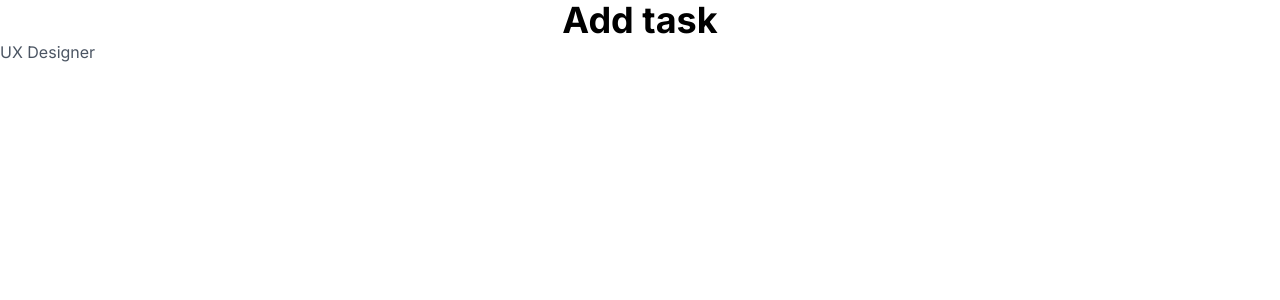
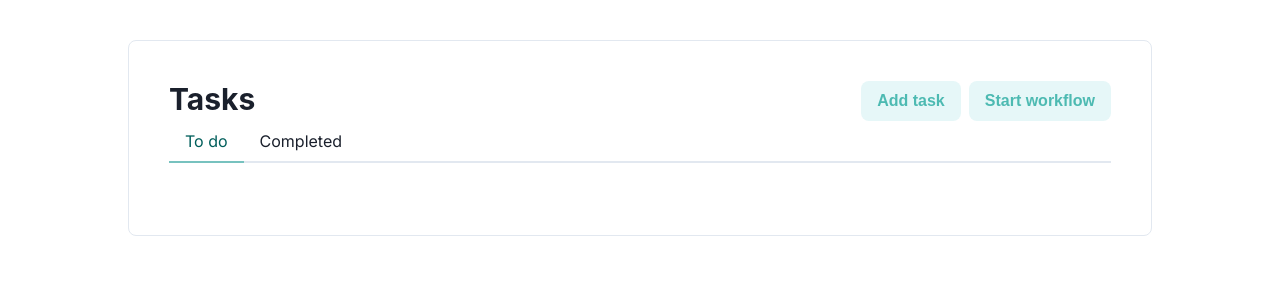
Before and after one commit to Butcanudothis/todo-app, a Next.js app: page / in a window 1280 px wide. Shown: the top 300 px of the page. Built offline with nearby package versions, Linux system fonts and the light colour scheme.

Commit message:
feat (frontend): task tabs, header ui added

```diff
--- a/package.json
+++ b/package.json
@@ -10,9 +10,14 @@
     "postinstall": "prisma generate"
   },
   "dependencies": {
+    "@chakra-ui/next-js": "^2.2.0",
+    "@chakra-ui/react": "^2.8.2",
+    "@emotion/react": "^11.11.3",
+    "@emotion/styled": "^11.11.0",
     "@next/font": "^14.1.0",
     "@prisma/client": "^5.9.1",
     "eslint-plugin-tailwindcss": "^3.14.2",
+    "framer-motion": "^11.0.3",
     "next": "14.1.0",
     "react": "^18",
     "react-dom": "^18"
--- a/src/app/layout.tsx
+++ b/src/app/layout.tsx
@@ -1,7 +1,7 @@
 import type { Metadata } from "next";
 import { Inter } from "next/font/google";
 import "./globals.css";
-
+import { Providers } from './providers'
 const inter = Inter({ subsets: ["latin"] });
 
 export const metadata: Metadata = {
@@ -16,7 +16,7 @@ export default function RootLayout({
 }>) {
   return (
     <html lang="en">
-      <body className={inter.className}>{children}</body>
+      <body className={inter.className}><Providers>{children}</Providers></body>
     </html>
   );
 }
--- a/src/app/page.tsx
+++ b/src/app/page.tsx
@@ -1,10 +1,23 @@
-import Image from "next/image";
+// app/page.tsx
+"use client";
+import TaskList from "@/components/TaskList";
+import TaskHeader from "@/components/TaskHeader";
+import { Container, Heading } from "@chakra-ui/react";
+import StatusTabs from "@/components/StatusTabs";
 
-export default function Home() {
+export default function Page() {
   return (
-    <main>
-      <h1 className="text-4xl font-bold text-center text-black">Add task</h1>
-      <p className="font-body text-gray-600">UX Designer</p>
-    </main>
+    <Container
+      border="1px"
+      borderColor={"gray.200"}
+      my={10}
+      p={10}
+      maxW="container.lg"
+      borderRadius={8}
+    >
+      <TaskHeader />
+      <StatusTabs />
+      <TaskList />
+    </Container>
   );
 }
--- /dev/null
+++ b/src/app/providers.tsx
@@ -0,0 +1,81 @@
+// app/providers.tsx
+"use client";
+
+import { ChakraProvider } from "@chakra-ui/react";
+import { extendTheme } from "@chakra-ui/react";
+import { defineStyle, defineStyleConfig } from "@chakra-ui/react";
+const customVariant = defineStyle((props) => {
+  const { colorScheme: c } = props;
+  return {
+    fontFamily: "sans-serif",
+    bg: `${c}.300`,
+    fontWeight: "semibold",
+    color: "mainAction.600",
+    borderRadius: "lg",
+    transition: "transform 0.15s ease-out, background 0.15s ease-out",
+    _dark: {
+      bg: `${c}.300`,
+      color: "mainAction.600",
+    },
+
+    _hover: {
+      transform: "scale(1.01, 1.01)",
+      bg: `${c}.400`,
+      color: "mainAction.300",
+
+      _dark: {
+        bg: `${c}.300`,
+      },
+    },
+
+    _active: {
+      bg: `${c}.700`,
+      transform: "scale(1, 1)",
+
+      _dark: {
+        bg: `${c}.400`,
+      },
+    },
+  };
+});
+
+export const buttonTheme = defineStyleConfig({
+  variants: { customVariant },
+  defaultProps: { colorScheme: "mainAction" },
+});
+
+const theme = extendTheme({
+  colors: {
+    mainAction: {
+      50: "#f2f9f9",
+      100: "#e6f3f2",
+      200: "#cce6e5",
+      300: "#e6f7f8",
+      400: "#b3e7e5",
+      500: "#77c2bf",
+      600: "#4dbab2",
+      700: "#3d8e8b",
+      800: "#005e5b",
+      900: "#004e4c",
+    },
+    priorityHigh: {
+      500: "#ca8680",
+      300: "#f8e6e5",
+    },
+    priorityMedium: {
+      500: "#d49f58",
+      300: "#faf3ea",
+    },
+    priorityLow: {
+      500: "#a2ce97",
+      300: "#f3f9f2",
+    },
+  },
+  components: {
+    Button: buttonTheme,
+  },
+});
+
+export function Providers({ children }: { children: React.ReactNode }) {
+  return <ChakraProvider theme={theme}>{children}</ChakraProvider>;
+}
--- /dev/null
+++ b/src/components/StatusTabs.tsx
@@ -0,0 +1,37 @@
+import { Tabs, TabList, Tab, TabPanels, TabPanel } from "@chakra-ui/react";
+import TaskList from "./TaskList";
+
+const StatusTabs = () => {
+  return (
+    <Tabs colorScheme="mainAction">
+      <TabList>
+        <Tab
+          _selected={{
+            color: "mainAction.800",
+            borderBottomColor: "mainAction.500",
+          }}
+        >
+          To do
+        </Tab>
+        <Tab
+          _selected={{
+            color: "mainAction.800",
+            borderBottomColor: "mainAction.500",
+          }}
+        >
+          Completed
+        </Tab>
+      </TabList>
+
+      <TabPanels>
+        <TabPanel>
+          <TaskList />
+        </TabPanel>
+        <TabPanel>
+          <p>Completed tasks</p>
+        </TabPanel>
+      </TabPanels>
+    </Tabs>
+  );
+};
+export default StatusTabs;
--- /dev/null
+++ b/src/components/Task.tsx
@@ -0,0 +1,4 @@
+const Task = () => {
+  return <div>Task</div>;
+};
+export default Task;
--- /dev/null
+++ b/src/components/TaskHeader.tsx
@@ -0,0 +1,19 @@
+import { Button, Heading } from "@chakra-ui/react";
+import { Container } from "@chakra-ui/react";
+
+const TaskHeader = () => {
+  return (
+    <>
+      <div className="flex flex-col sm:flex-row justify-between items-start w-full">
+        <Heading as="h2" size="lg">
+          Tasks
+        </Heading>
+        <div className="flex flex-row justify-between gap-2 py-3 sm:py-0">
+          <Button variant="customVariant">Add task</Button>
+          <Button variant="customVariant">Start workflow</Button>
+        </div>
+      </div>
+    </>
+  );
+};
+export default TaskHeader;
--- /dev/null
+++ b/src/components/TaskList.tsx
@@ -0,0 +1,12 @@
+import { Table } from "@chakra-ui/react";
+import Task from "./Task";
+
+const TaskList = () => {
+  return (
+    <>
+      <Table>
+
+      </Table>
+    </>  );
+};
+export default TaskList;
```
Also changed, not shown: 1 other file (tests, documents, lock files or other folders).
